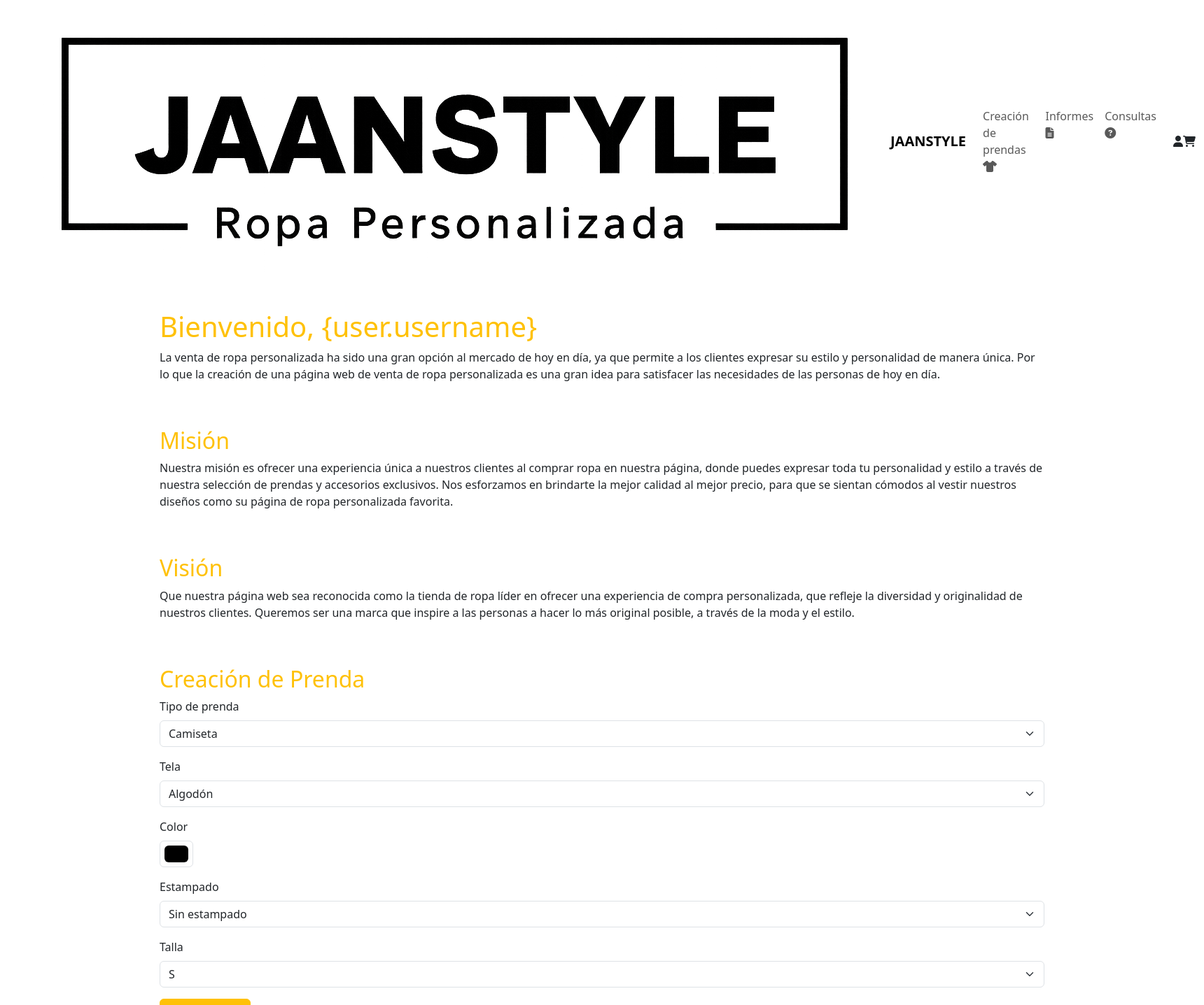
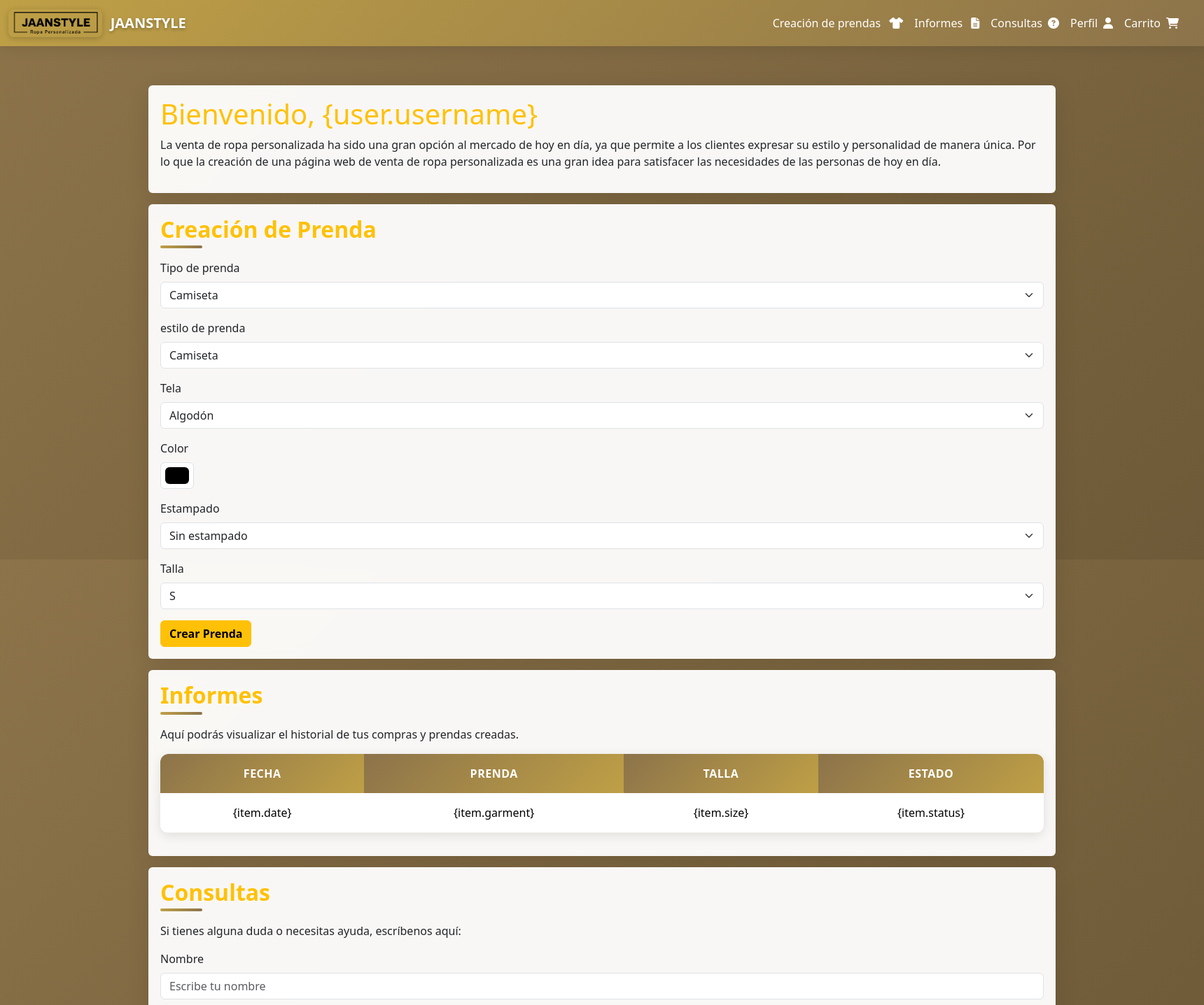
Before and after one commit to Sebastian-LC/Tienda-de-ropa, a Python web app: template app/templates/dashboard_user.html in a window 1720 px wide. Shown: the top 1437 px of the page at 70% size. Run offline with Jinja, Linux system fonts and the light colour scheme; the template is opened without the code that fills it, so the values that code supplies are empty.

Commit message:
`Added new links to navigation bar, updated database and logs with recent access attempts and user activity.`

```diff
--- a/app/templates/dashboard_user.html
+++ b/app/templates/dashboard_user.html
@@ -3,10 +3,11 @@
   <head>
     <meta charset="UTF-8" />
     <meta name="viewport" content="width=device-width, initial-scale=1.0" />
+    <link rel="stylesheet" href="../../static/style.css" />
+
     <title>Dashboard - JAANSTYLE</title>
 
     <!-- Conexión al CSS -->
-    <link rel="stylesheet" href="../../static/styles.css" />
 
     <!-- Bootstrap CSS -->
     <link
@@ -55,11 +56,15 @@
         <li class="nav-item">
           <a class="nav-link" href="#consultas"> Consultas<i class="fa fa-question-circle"></i></a>
         </li>
+        <li class="nav-item">
+          <a class="nav-link" href="#perfil">Perfil<i class="fa fa-user"></i></a>
+        </li>
+        <li class="nav-item">
+          <a class="nav-link" href="#carrito">Carrito<i class="fa fa-shopping-cart"></i></a>
+        </li>
       </ul>
       <!-- Iconos -->
       <div class="d-flex ms-3">
-        <a href="#" class="nav-link"><i class="fa fa-user"></i></a>
-        <a href="#" class="nav-link"><i class="fa fa-shopping-cart"></i></a>
       </div>
     </div>
   </div>
@@ -81,30 +86,7 @@
         </p>
       </section>
 
-      <!-- Misión -->
-      <section class="mision p-3 rounded  mb-3">
-        <h2 class="text-warning">Misión</h2>
-        <p>
-          Nuestra misión es ofrecer una experiencia única a nuestros clientes al
-          comprar ropa en nuestra página, donde puedes expresar toda tu
-          personalidad y estilo a través de nuestra selección de prendas y
-          accesorios exclusivos. Nos esforzamos en brindarte la mejor calidad al
-          mejor precio, para que se sientan cómodos al vestir nuestros diseños
-          como su página de ropa personalizada favorita.
-        </p>
-      </section>
 
-      <!-- Visión -->
-      <section class="vision p-3 rounded mb-3">
-        <h2 class="text-warning">Visión</h2>
-        <p>
-          Que nuestra página web sea reconocida como la tienda de ropa líder en
-          ofrecer una experiencia de compra personalizada, que refleje la
-          diversidad y originalidad de nuestros clientes. Queremos ser una marca
-          que inspire a las personas a hacer lo más original posible, a través
-          de la moda y el estilo.
-        </p>
-      </section>
 
       <!-- Creación de Prenda -->
       <section id="creacion-prenda" class="p-3 rounded mb-3">
@@ -115,6 +97,16 @@
           <div class="mb-3">
             <label for="tipo-prenda" class="form-label">Tipo de prenda</label>
             <select id="tipo-prenda" class="form-select">
+              <option>Camiseta</option>
+              <option>Pantalón</option>
+              <option>Chaqueta</option>
+              <option>Sudadera</option>
+            </select>
+          </div>
+
+          <div class="mb-3">
+            <label for="estilo-prenda" class="form-label">estilo de prenda</label>
+            <select id="estilo-prenda" class="form-select">
               <option>Camiseta</option>
               <option>Pantalón</option>
               <option>Chaqueta</option>
```
Also changed, not shown: db/database.sqlite, 2 other files.
